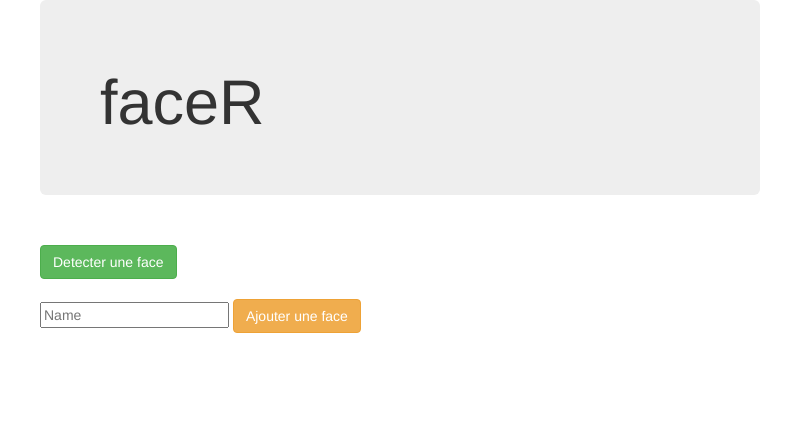
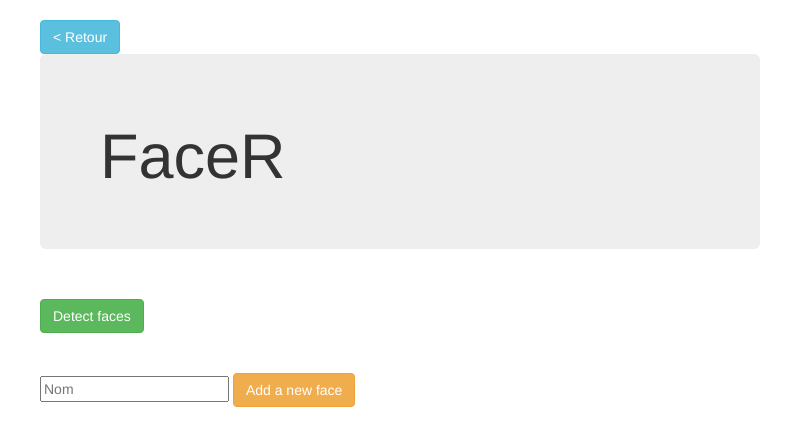
Before and after one commit to Shidory/faceR, an Electron app: page face_detect.html in a window 800 px wide. Drawn offline with Linux system fonts and the light colour scheme.

```diff
--- a/face_detect.html
+++ b/face_detect.html
@@ -4,20 +4,24 @@
     <meta charset="UTF-8">
     <title>faceR</title>
     <link rel="stylesheet" href="static/css/bootstrap.min.css">
-  <script src="static/js/face.js"></script>
+    <script src="static/js/face.js"></script>
   </head>
   <body>
-      <div class="container">
+        <br>
+        <div class="container">
+          <button class="btn btn-info"><a style="color:white" href="gui.html">< Retour</a></button>
           <div class="jumbotron">
-            <h1>faceR</h1>
+            <h1>FaceR</h1>
           </div>
           <br>
 
-          <button id="detect" class="btn btn-success" onclick="detecter_face()">Detecter une face</button>
+          <button id="detect" class="btn btn-success" onclick="detect_faces()">Detect faces</button>
           <br>
           <br>
-          <input type="text" placeholder="Name" id="person"/>
-          <button id="ajouter" class="btn btn-warning" onclick="ajouter_face()">Ajouter une face</button>
-      </div>
+          <br>
+          <input type="text" placeholder="Nom" id="personne"/>
+          <button id="add" class="btn btn-warning" onclick="ajouter_face()">Add a new face</button>
+
+        </div>
   </body>
 </html>
```
Also changed, not shown: static/js/detecter_face.js (deleted), static/js/faces.js (renamed from static/js/ajouter_face.js).
